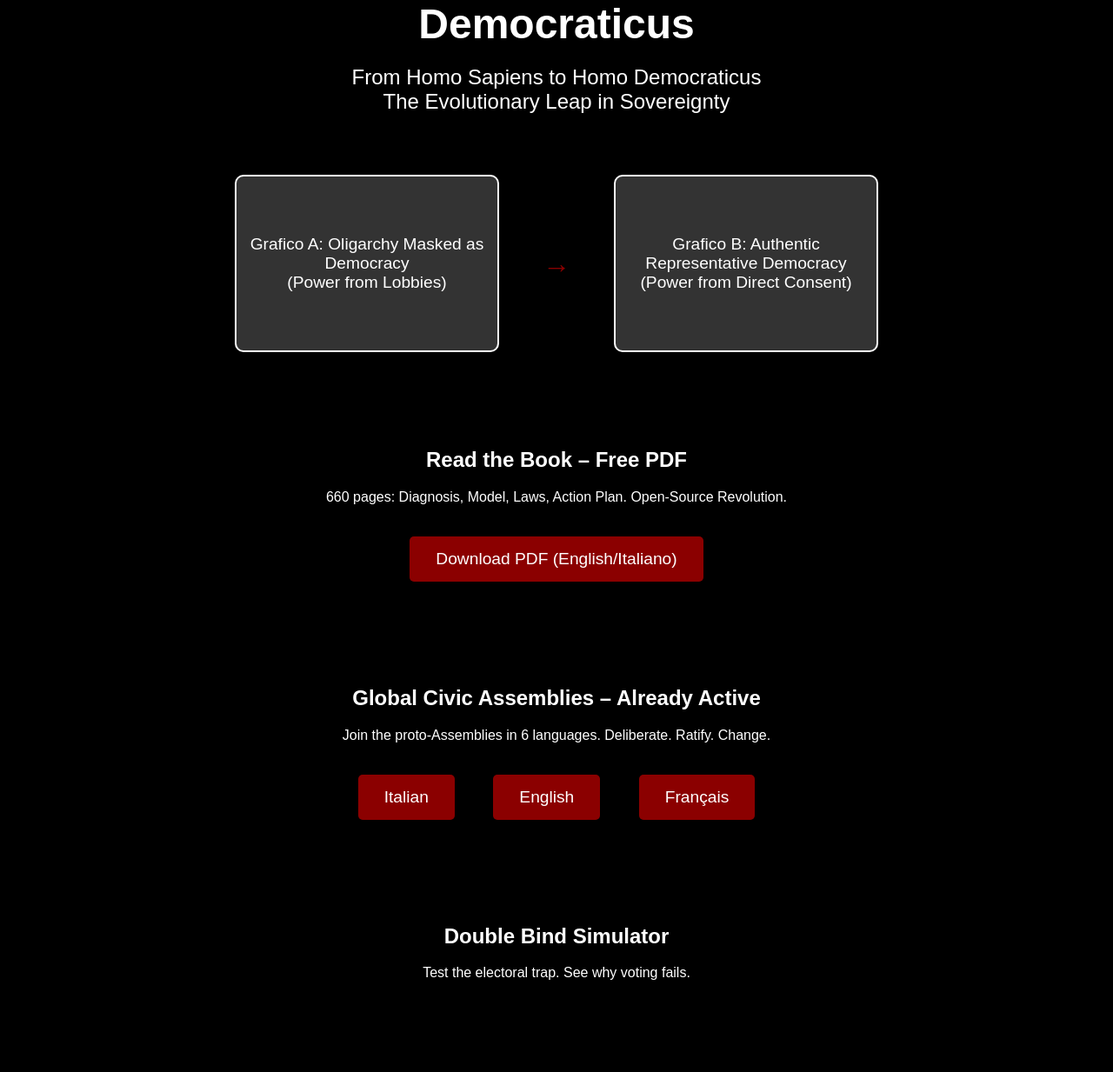
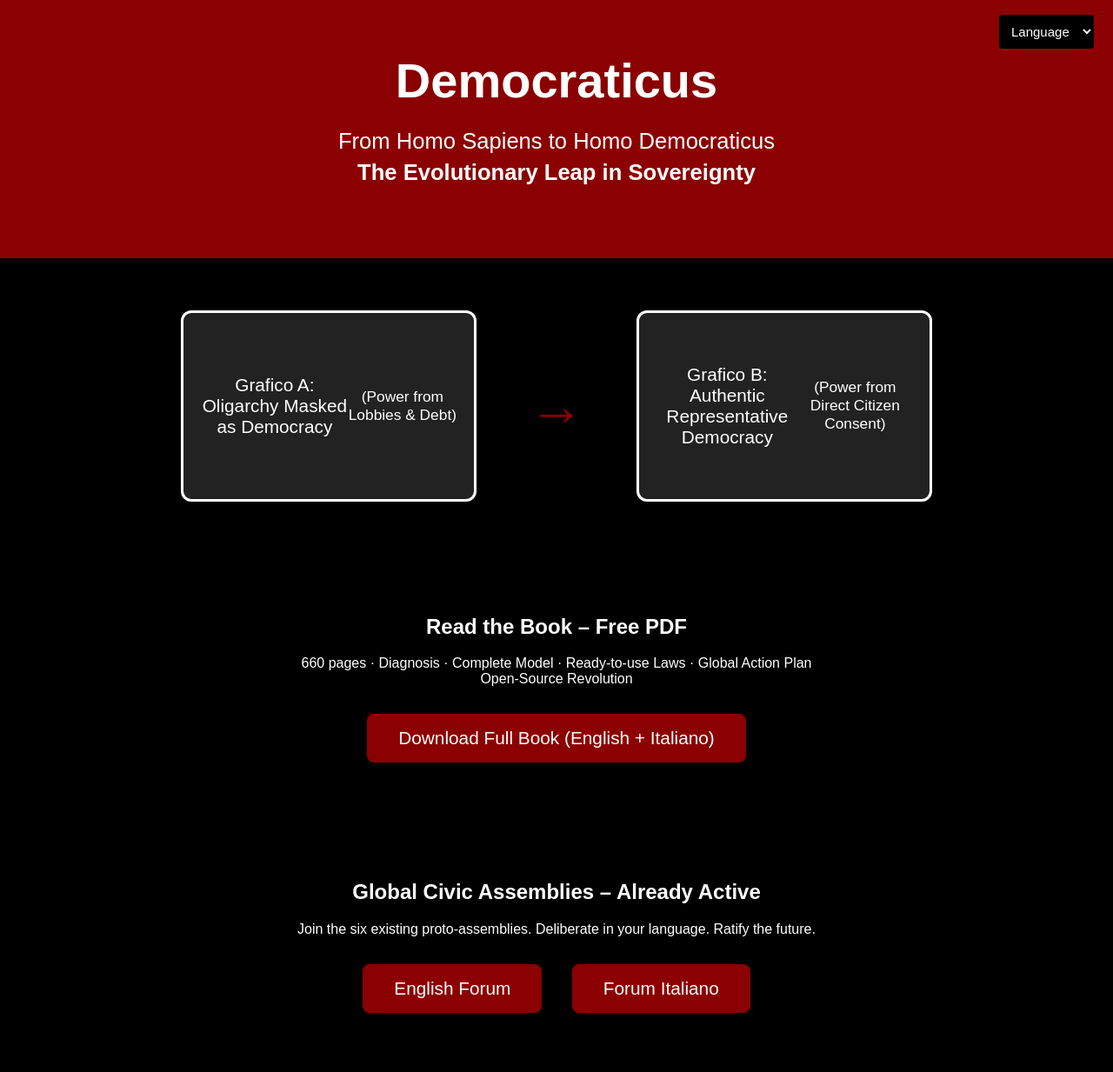
Before and after one commit to demostopheles/democraticus-org, a plain HTML site: page index.html in a window 1280 px wide. Shown: the top 1233 px of the page at 87% size. Drawn offline with Linux system fonts and the light colour scheme.

Commit message:
Refactor index.html for style and content updates
Updated styles and improved content for clarity and accessibility. Enhanced language selection dropdown and added additional information about civic assemblies.

```diff
--- a/index.html
+++ b/index.html
@@ -6,66 +6,55 @@
   <title>Democraticus – From Homo Sapiens to Homo Democraticus</title>
   <style>
     body { font-family: Arial, sans-serif; background: #000; color: #fff; margin: 0; padding: 0; text-align: center; }
-    <h1>Democraticus</h1>
-<p class="slogan">From Homo Sapiens to Homo Democraticus<br>The Evolutionary Leap in Sovereignty</p>
-...
-<h2>Global Civic Assemblies – Already Active</h2>
-<p>Join the proto-Assemblies in 6 languages. Deliberate. Ratify. Change the world.</p>
-<a href="https://demos2kratia-en.freeforums.net" target="_blank"><button>🇬🇧 English Forum</button></a>
-    header { background: #8B0000; padding: 50px 20px; }
-    h1 { font-size: 3em; margin: 0; }
-    .slogan { font-size: 1.5em; margin: 20px 0; }
-    .graphics { display: flex; justify-content: center; align-items: center; gap: 50px; padding: 50px 20px; flex-wrap: wrap; }
-    .graphic { width: 300px; height: 200px; background: #333; border: 2px solid #fff; border-radius: 10px; display: flex; align-items: center; justify-content: center; font-size: 1.2em; }
-    .arrow { font-size: 2em; color: #8B0000; }
-    button { background: #8B0000; color: #fff; border: none; padding: 15px 30px; font-size: 1.2em; cursor: pointer; border-radius: 5px; margin: 20px; }
-    button:hover { background: #A52A2A; }
-    .section { padding: 40px 20px; max-width: 800px; margin: 0 auto; }
-    footer { background: #111; padding: 20px; font-size: 0.9em; }
+    header { background: #8B0000; padding: 60px 20px; }
+    h1 { font-size: 3.5em; margin: 0; }
+    .slogan { font-size: 1.6em; margin: 20px 0; line-height: 1.4; }
+    .graphics { display: flex; justify-content: center; align-items: center; gap: 60px; padding: 60px 20px; flex-wrap: wrap; }
+    .graphic { width: 340px; height: 220px; background: #222; border: 3px solid #fff; border-radius: 12px; display: flex; align-items: center; justify-content: center; font-size: 1.3em; padding: 20px; box-sizing: border-box; }
+    .arrow { font-size: 4em; color: #8B0000; font-weight: bold; }
+    button { background: #8B0000; color: #fff; border: none; padding: 16px 36px; font-size: 1.3em; cursor: pointer; border-radius: 8px; margin: 15px; transition: 0.3s; }
+    button:hover { background: #A52A2A; transform: scale(1.05); }
+    .section { padding: 50px 20px; max-width: 900px; margin: 0 auto; }
+    footer { background: #111; padding: 30px; font-size: 0.9em; margin-top: 50px; }
   </style>
 </head>
 <body>
+
+  <!-- Dropdown lingue (in alto a destra) -->
+  <div style="position:absolute; top:15px; right:20px; z-index:999;">
+    <select onchange="location=this.value;" style="padding:10px; font-size:15px; background:#000; color:#fff; border:2px solid #8B0000; border-radius:6px;">
+      <option value="" selected>Language</option>
+      <option value="https://democraticus.org/">English</option>
+      <option value="https://democraticus.org/it/">Italiano</option>
+      <option value="https://democraticus.org/es/">Español</option>
+      <option value="https://democraticus.org/fr/">Français</option>
+      <option value="https://democraticus.org/de/">Deutsch</option>
+      <option value="https://democraticus.org/pt/">Português</option>
+    </select>
+  </div>
+
   <header>
     <h1>Democraticus</h1>
-    <p class="slogan">From Homo Sapiens to Homo Democraticus<br>The Evolutionary Leap in Sovereignty</p>
+    <p class="slogan">From Homo Sapiens to Homo Democraticus<br><strong>The Evolutionary Leap in Sovereignty</strong></p>
   </header>
 
   <div class="graphics">
-    <div class="graphic">Grafico A: Oligarchy Masked as Democracy<br>(Power from Lobbies)</div>
+    <div class="graphic">Grafico A:<br>Oligarchy Masked as Democracy<br><small>(Power from Lobbies & Debt)</small></div>
     <div class="arrow">→</div>
-    <div class="graphic">Grafico B: Authentic Representative Democracy<br>(Power from Direct Consent)</div>
+    <div class="graphic">Grafico B:<br>Authentic Representative Democracy<br><small>(Power from Direct Citizen Consent)</small></div>
   </div>
 
   <section class="section">
     <h2>Read the Book – Free PDF</h2>
-    <p>660 pages: Diagnosis, Model, Laws, Action Plan. Open-Source Revolution.</p>
-    <a href="book/Autopsia-della-democrazia.pdf" download><button>Download PDF (English/Italiano)</button></a>
+    <p>660 pages · Diagnosis · Complete Model · Ready-to-use Laws · Global Action Plan<br>Open-Source Revolution</p>
+    <a href="book/Autopsia-della-democrazia-rappresentativa-2025.pdf" download>
+      <button>Download Full Book (English + Italiano)</button>
+    </a>
   </section>
 
   <section class="section">
     <h2>Global Civic Assemblies – Already Active</h2>
-    <p>Join the proto-Assemblies in 6 languages. Deliberate. Ratify. Change.</p>
-    <a href="https://demos2kratia-it.freeforums.net"><button>Italian</button></a>
-    <a href="[link-english]"><button>English</button></a>
-    <a href="[link-fr]"><button>Français</button></a>
-    <!-- Aggiungi altri 4 -->
-  </section>
-
-  <section class="section">
-    <h2>Double Bind Simulator</h2>
-    <p>Test the electoral trap. See why voting fails.</p>
-    <!-- Embed simulator qui – vedi file separato -->
-    <iframe src="simulator/index.html" width="100%" height="400" frameborder="0"></iframe>
-  </section>
-
-  <section class="section">
-    <h2>The Infamous List – Coming January 2026</h2>
-    <p>Dissidents who chose silence. Join the Honor List instead.</p>
-    <button>Sign Up to Avoid It</button>
-  </section>
-
-  <footer>
-    © Democraticus 2025 – Creative Commons BY-SA 4.0 | <a href="/laws">Open-Source Laws</a> | <a href="/contact">Contact</a>
-  </footer>
-</body>
-</html>
+    <p>Join the six existing proto-assemblies. Deliberate in your language. Ratify the future.</p>
+    <a href="https://demos2kratia-en.freeforums.net" target="_blank"><button>English Forum</button></a>
+    <a href="https://demos2kratia-it.freeforums.net" target="_blank"><button>Forum Italiano</button></a>
+    <a href="https://demos2kratia-es.freeforums.net" target
```
